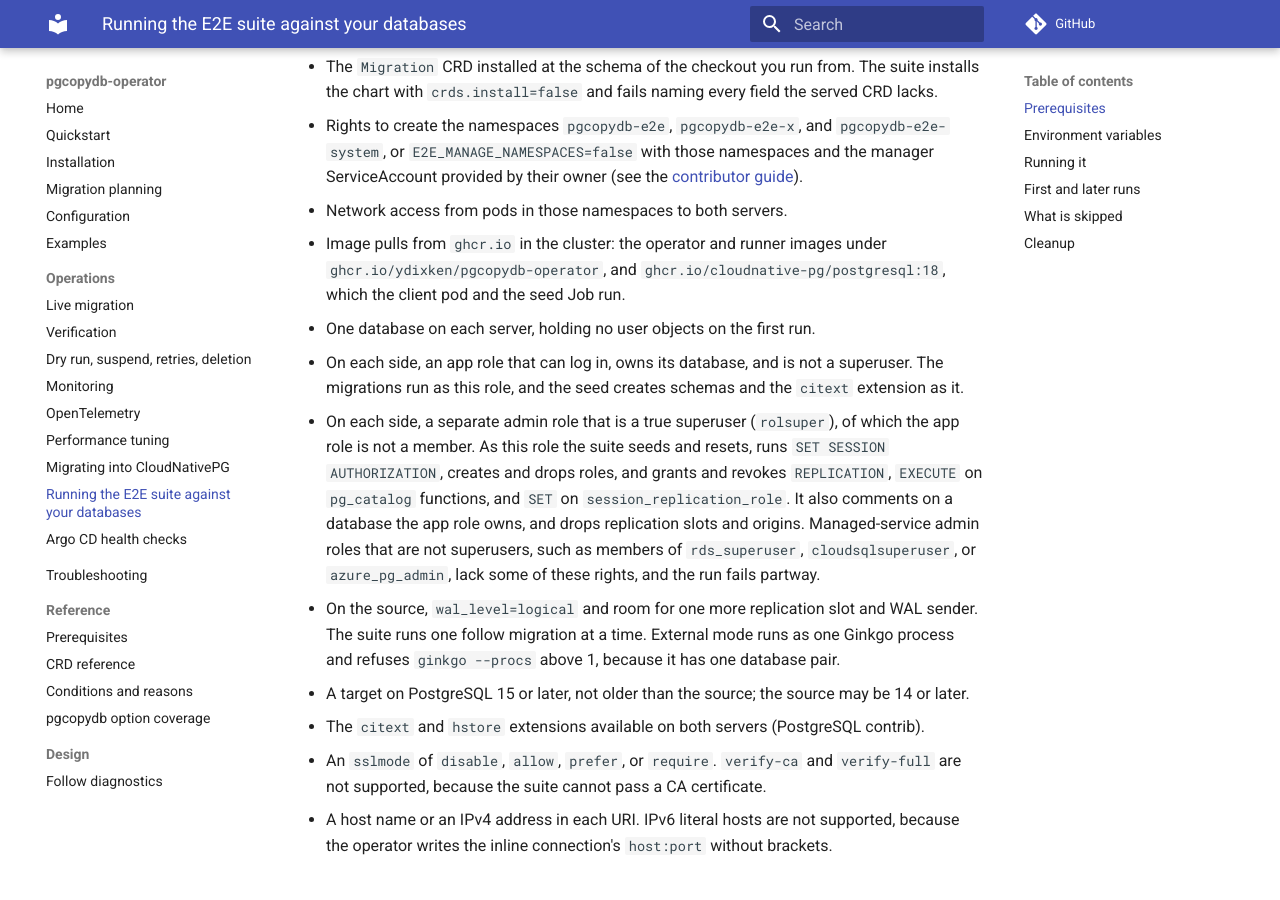
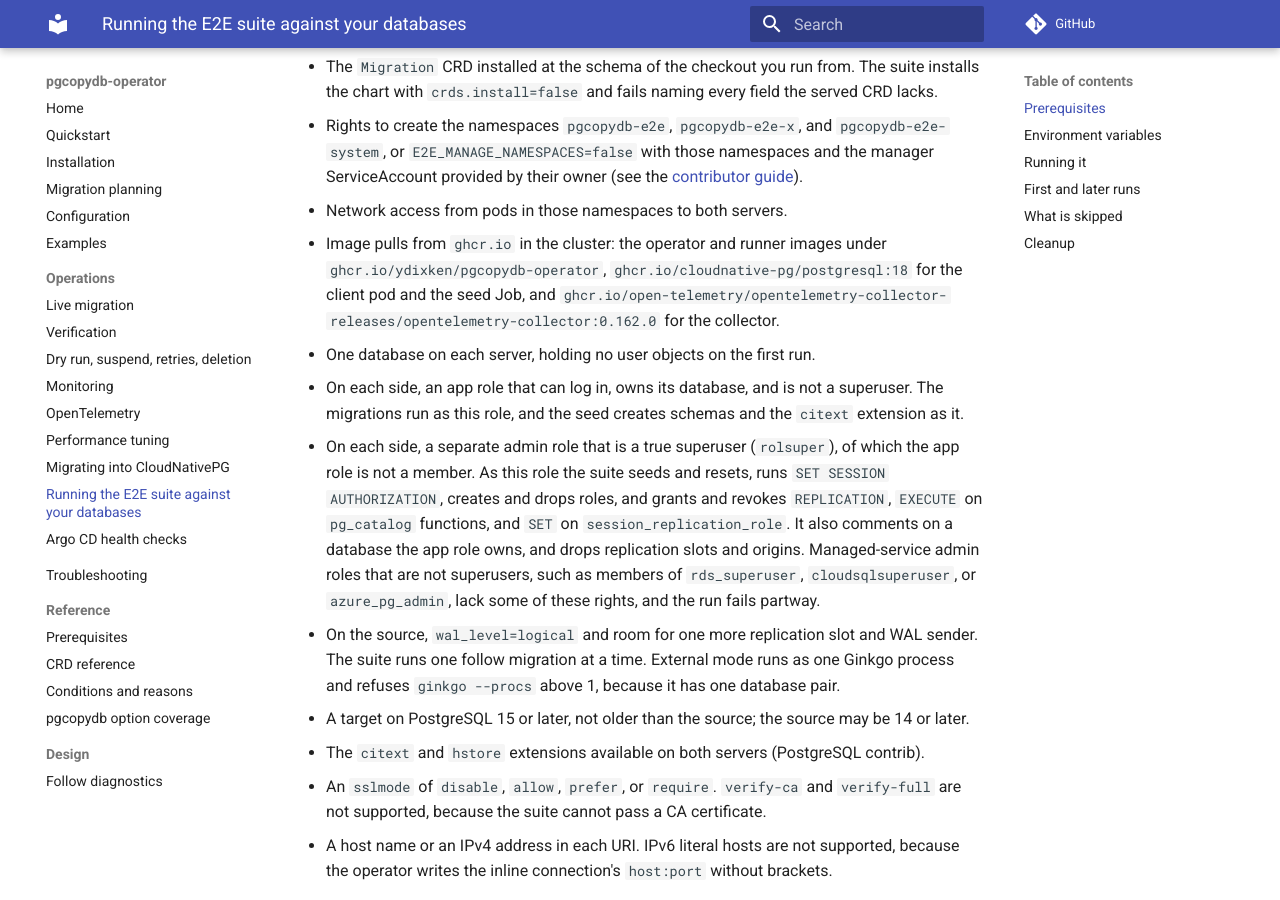
Before and after one commit to ydixken/pgcopydb-operator, an MkDocs documentation site: the page built from docs/operations/e2e-external.md, in a window 1280 px wide and 900 px high, scrolled down 548 px. Built offline with MkDocs 1.6.1 and Material for MkDocs 9.7.7, drawn with Linux system fonts in a browser that asks for light colours; comment, search, counter and statistics services are not loaded.

Commit message:
docs: list the collector image in the external e2e prerequisites
The suite now deploys an OpenTelemetry Collector, so a cluster that
allowlists images from this list also needs the collector image at the
tag test/e2e pins.

```diff
--- a/docs/operations/e2e-external.md
+++ b/docs/operations/e2e-external.md
@@ -20,7 +20,7 @@ That shows the operator works with your servers, network, and roles; it says not
   The suite installs the chart with `crds.install=false` and fails naming every field the served CRD lacks.
 - Rights to create the namespaces `pgcopydb-e2e`, `pgcopydb-e2e-x`, and `pgcopydb-e2e-system`, or `E2E_MANAGE_NAMESPACES=false` with those namespaces and the manager ServiceAccount provided by their owner (see the [contributor guide](https://github.com/ydixken/pgcopydb-operator/blob/main/CONTRIBUTING.md#e2e-tests)).
 - Network access from pods in those namespaces to both servers.
-- Image pulls from `ghcr.io` in the cluster: the operator and runner images under `ghcr.io/ydixken/pgcopydb-operator`, and `ghcr.io/cloudnative-pg/postgresql:18`, which the client pod and the seed Job run.
+- Image pulls from `ghcr.io` in the cluster: the operator and runner images under `ghcr.io/ydixken/pgcopydb-operator`, `ghcr.io/cloudnative-pg/postgresql:18` for the client pod and the seed Job, and `ghcr.io/open-telemetry/opentelemetry-collector-releases/opentelemetry-collector:0.162.0` for the collector.
 - One database on each server, holding no user objects on the first run.
 - On each side, an app role that can log in, owns its database, and is not a superuser.
   The migrations run as this role, and the seed creates schemas and the `citext` extension as it.
```
